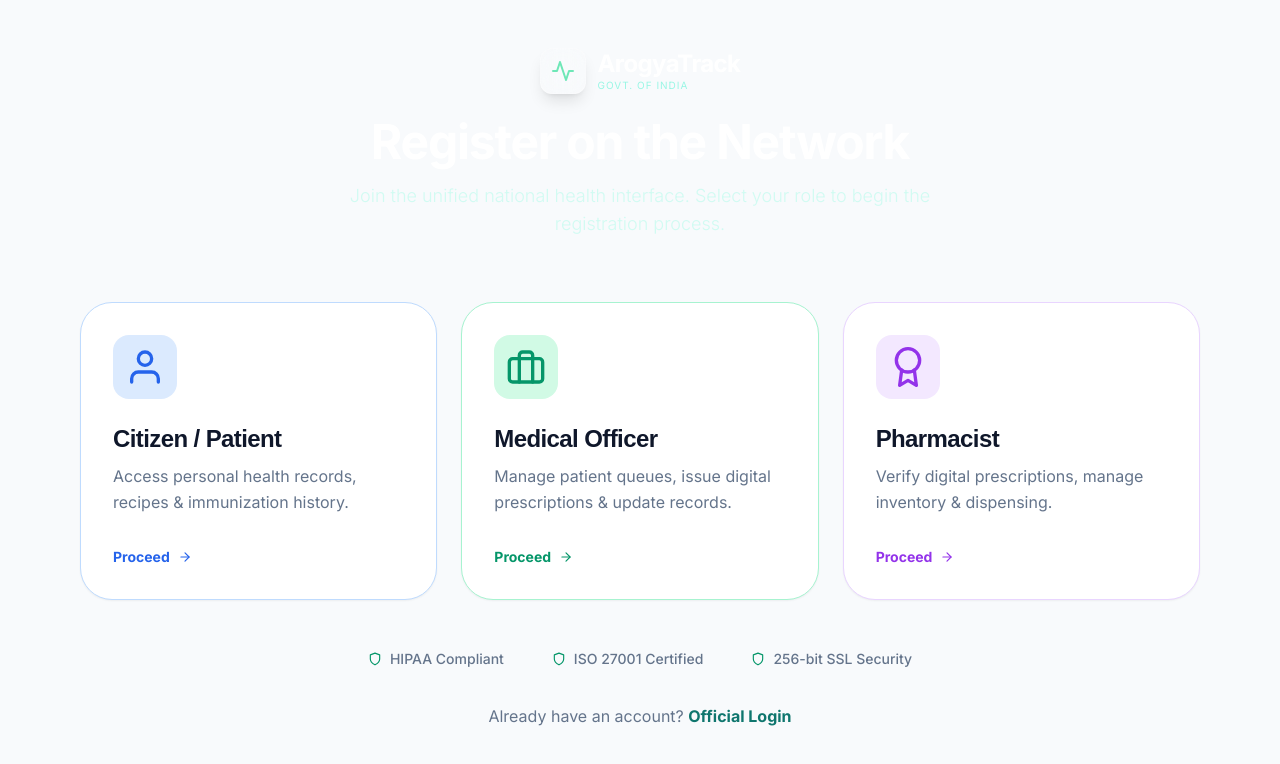
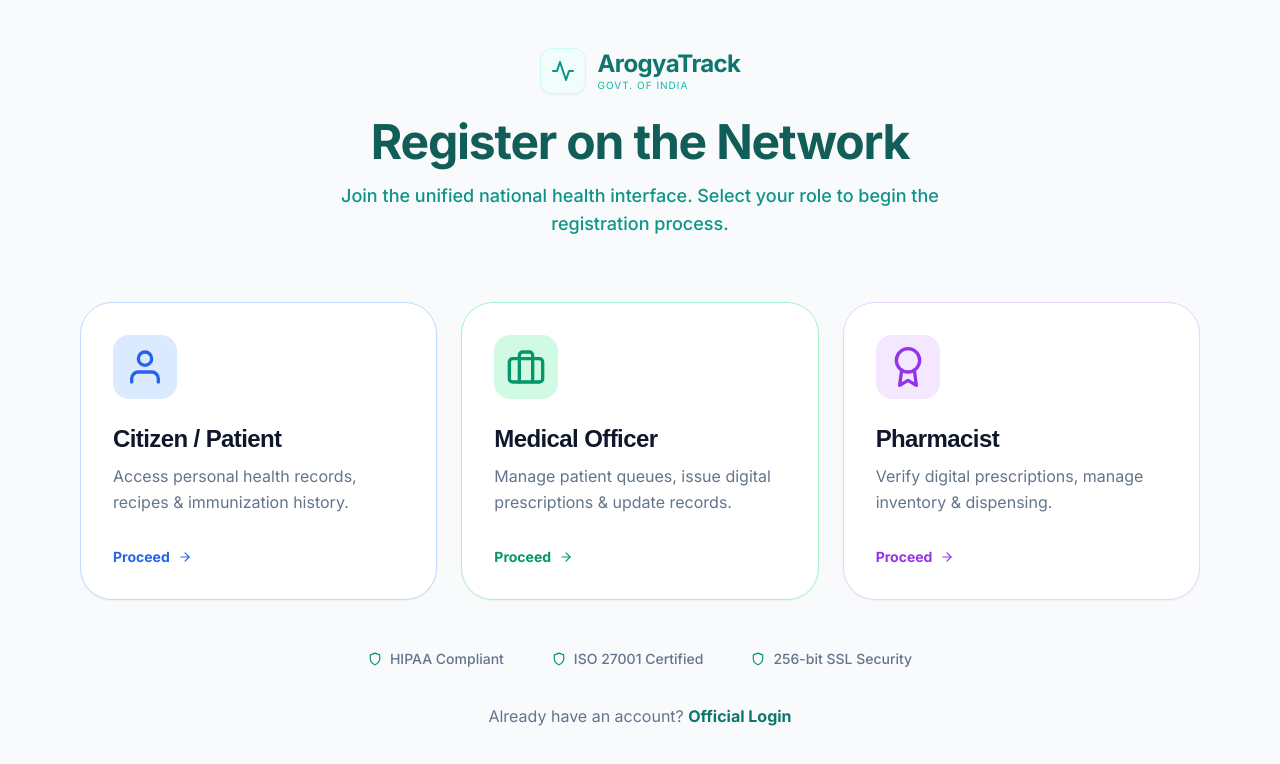
Before and after one commit to Aashutosh-Mahajan/ArogyaTrack, a Next.js app in the folder frontend/: page /signup in a window 1280 px wide. Shown: the top 764 px of the page. Built offline with nearby package versions, Linux system fonts and the light colour scheme.

Commit message:
Frontendtypethingi

```diff
--- a/frontend/app/page.tsx
+++ b/frontend/app/page.tsx
@@ -64,9 +64,7 @@ export default function Home() {
         <div className="mx-auto max-w-7xl glass-morphism rounded-full px-6 py-3 flex justify-between items-center shadow-soft">
           <div className="flex items-center space-x-3">
             <div className="bg-primary/10 p-2 rounded-full">
-              <img src="/emblem.png" alt="Gov" className="w-5 h-5 object-contain opacity-80" onError={(e) => e.currentTarget.style.display = 'none'} />
-              {/* Fallback icon if image fails */}
-              <FiActivity className="w-5 h-5 text-primary" style={{ display: 'none' }} />
+              <FiActivity className="w-5 h-5 text-primary" />
             </div>
             <div>
               <span className="text-xl font-display font-bold text-gradient block leading-none">ArogyaTrack</span>
@@ -300,7 +298,7 @@ export default function Home() {
                 </Button>
               </Link>
               <Link href="/contact">
-                <Button size="lg" variant="outline" className="border-white/30 text-white hover:bg-white/10 hover:text-white w-full sm:w-auto h-14 text-lg px-8">
+                <Button size="lg" variant="outline" className="bg-transparent border-white/30 text-white hover:bg-white/10 hover:text-white w-full sm:w-auto h-14 text-lg px-8">
                   Contact Support
                 </Button>
               </Link>
--- a/frontend/app/signup/page.tsx
+++ b/frontend/app/signup/page.tsx
@@ -43,29 +43,28 @@ export default function SignupPage() {
   return (
     <div className="min-h-screen bg-slate-50 relative overflow-hidden font-sans selection:bg-teal-100">
       {/* Background Decor */}
-      <div className="absolute top-0 inset-x-0 h-96 bg-gradient-to-b from-teal-900 to-slate-50 -z-10" />
-      <div className="absolute top-0 right-0 w-[500px] h-[500px] bg-teal-500/20 rounded-full blur-[128px] -translate-y-1/2 translate-x-1/2 -z-10" />
+      <div className="absolute top-0 right-0 w-[500px] h-[500px] bg-teal-500/10 rounded-full blur-[128px] -translate-y-1/2 translate-x-1/2 -z-10" />
 
       <div className="max-w-6xl mx-auto px-4 py-12">
         {/* Header Branding */}
         <div className="flex flex-col items-center justify-center mb-16 text-center">
           <Link href="/" className="inline-flex items-center gap-3 mb-6 group">
-            <div className="bg-white/10 p-2.5 rounded-xl backdrop-blur-md border border-white/20 shadow-lg group-hover:bg-white/20 transition-all">
-              <FiActivity className="w-6 h-6 text-emerald-300" />
+            <div className="bg-teal-50 p-2.5 rounded-xl border border-teal-100 shadow-sm group-hover:bg-teal-100 transition-all">
+              <FiActivity className="w-6 h-6 text-teal-600" />
             </div>
             <div className="text-left">
-              <span className="text-2xl font-display font-bold text-white block leading-none tracking-tight">ArogyaTrack</span>
-              <span className="text-[10px] text-teal-200 uppercase tracking-widest block leading-none mt-1">Govt. of India</span>
+              <span className="text-2xl font-display font-bold text-teal-700 block leading-none tracking-tight">ArogyaTrack</span>
+              <span className="text-[10px] text-teal-500 uppercase tracking-widest block leading-none mt-1">Govt. of India</span>
             </div>
           </Link>
 
           <motion.div
             initial={{ opacity: 0, y: 20 }}
             animate={{ opacity: 1, y: 0 }}
-            className="text-white space-y-4 max-w-2xl"
+            className="space-y-4 max-w-2xl"
           >
-            <h1 className="text-4xl md:text-5xl font-display font-bold">Register on the Network</h1>
-            <p className="text-lg text-teal-100/90 font-light">
+            <h1 className="text-4xl md:text-5xl font-display font-bold text-teal-800">Register on the Network</h1>
+            <p className="text-lg text-teal-600 font-medium">
               Join the unified national health interface. Select your role to begin the registration process.
             </p>
           </motion.div>
```
Also changed, not shown: 1 other file (tests, documents, lock files or other folders).
